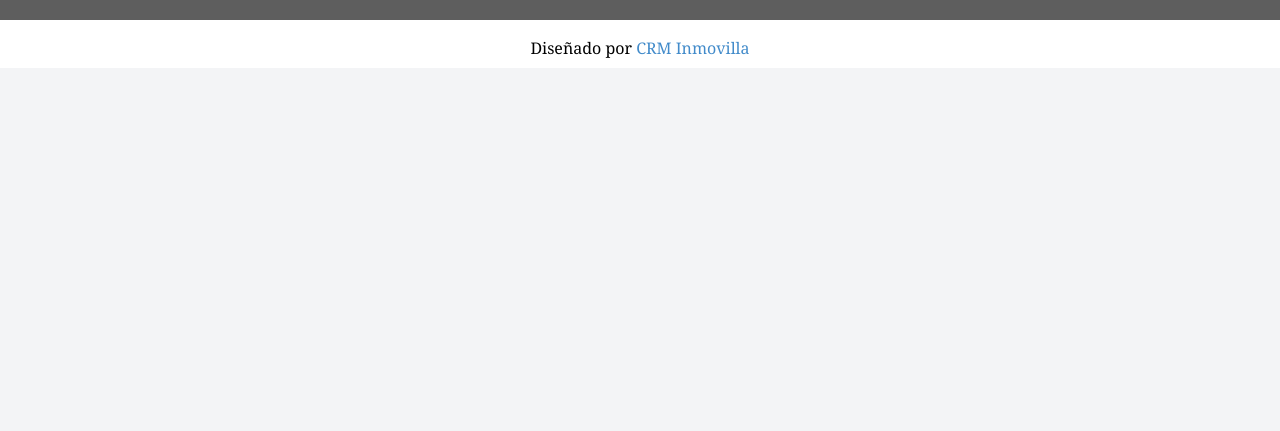
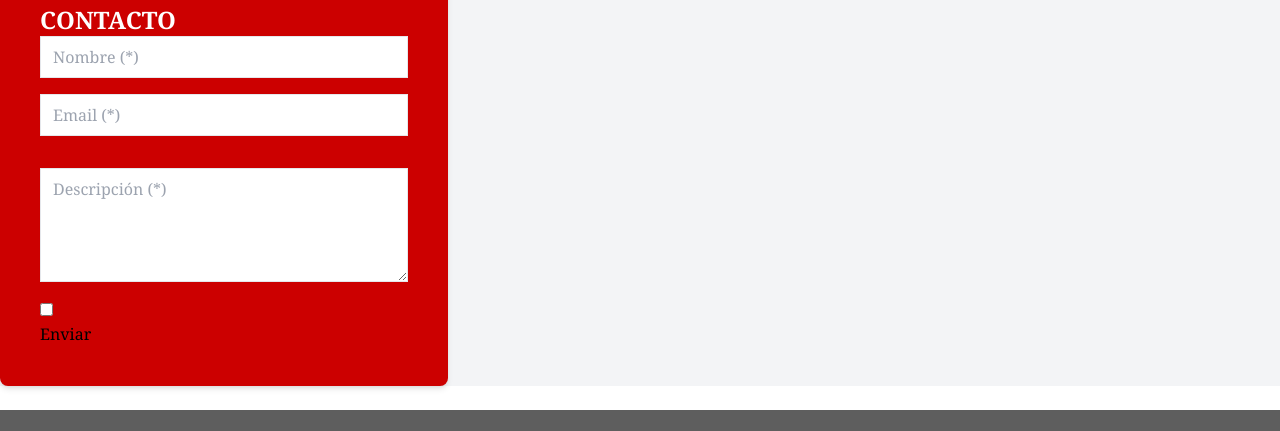
Before and after one commit to Guillermo750/Guillermo4-Examen, a plain HTML site: page index.html in a window 1280 px wide. Shown: the part 1950-2381 px from the top of the page. Before the commit the page ends 2018 px from the top, so only its background shows below. Drawn offline with nearby package versions, Linux system fonts and the light colour scheme.

Commit message:
Cambio en el commit

```diff
--- a/index.html
+++ b/index.html
@@ -11,7 +11,7 @@
     <title>4º Exámen</title>
 </head>
 
-<body class="font-serif bg-gray-100">
+<body class="font-serif bg-white">
     <!-- Cabecera -->
     <header class="mx-auto">
         <div class="bg-white pt-6 flex justify-between ">
@@ -317,8 +317,72 @@
             style="border:0;" allowfullscreen="" loading="lazy" referrerpolicy="no-referrer-when-downgrade"></iframe>
     </div>
 
+    <!--  -->
+    <section class="  bg-gray-100 mt-8">
+        <!-- <div class="flex flex-col space-y-2 space-x-6">
+            <span><a href="">Inicio</a></span>
+            <hr class="border-t-2 text-[rgb(191,186,186)] w-full">
+            <span><a href="">Venta</a></span>
+            <hr class="border-t-2 text-[rgb(191,186,186)] w-full">
+            <span><a href="">Alquilar</a></span>
+            <hr class="border-t-2 text-[rgb(191,186,186)] w-full">
+            <span><a href="">Promociones</a></span>
+            <hr class="border-t-2 text-[rgb(191,186,186)] w-full">
+            <span><a href="">Bancario</a></span>
+            <hr class="border-t-2 text-[rgb(191,186,186)] w-full">
+            <span><a href="">Inversión</a></span>
+            <hr class="border-t-2 text-[rgb(191,186,186)] w-full">
+            <span><a href="">Empresa</a></span>
+            <hr class="border-t-2 text-[rgb(191,186,186)] w-full">
+            <span><a href="">Alertas</a></span>
+            <span><a href="">Política privacidad</a></span>
+            <hr class="border-t-2 text-[rgb(191,186,186)] w-full">
+            <span><a href="">Aviso legal</a></span>
+            <hr class="border-t-2 text-[rgb(191,186,186)] w-full">
+            <span><a href="">Empleo</a></span>
+            <hr class="border-t-2 text-[rgb(191,186,186)] w-full">
+            <span><a href="">Publica tu inmueble</a></span>
+            <hr class="border-t-2 text-[rgb(191,186,186)] w-full">
+            <span><a href="">Política de cookies</a></span>
+        </div> -->
+
+        <div>
+
+        </div>
+
+        <!-- Formulario -->
+        <div class="justify-end">
+            <form class="bg-[rgb(204,0,0)] p-10 rounded-lg shadow-md max-w-md ">
+                <span class="text-white text-center font-bold text-2xl mb-4">CONTACTO</span>
+                <div class="flex flex-col space-y-4 w-full ">
+                    <div>
+                        <input type="text" id="nombre" name="nombre" class="w-full pl-3 py-2 border block" placeholder="Nombre (*)">
+                    </div>
+                    <div>
+                        <input type="email" id="email" name="email" class="w-full pl-3 py-2 border block" placeholder="Email (*)">
+                    </div>
+                    <div>
+
+                    </div>
+                    <div>
+                        <textarea id="mensaje" name="mensaje" rows="4" class="w-full pl-3 py-2 border block" placeholder="Descripción (*)"></textarea>
+                    </div>
+                    <div>
+                        <input type="checkbox" name="" id="">
+                        <label for="">
+
+                        </label>
+                        <div>
+                            <button type="submit">Enviar</button>
+                        </div>
+                    </div>
+                </div>
+            </form>
+        </div>
+    </section>
+
     <!-- Iconos de Redes Sociales -->
-    <div class="bg-[rgb(94,94,94)] py-6 flex items-center md:flex-row ">
+    <div class="bg-[rgb(94,94,94)] py-6 flex items-center md:flex-row mt-6">
         <div class="flex w-60px pl-10">
             <img src="imagenes/rss-svgrepo-com.svg" alt="">
         </div>
```
